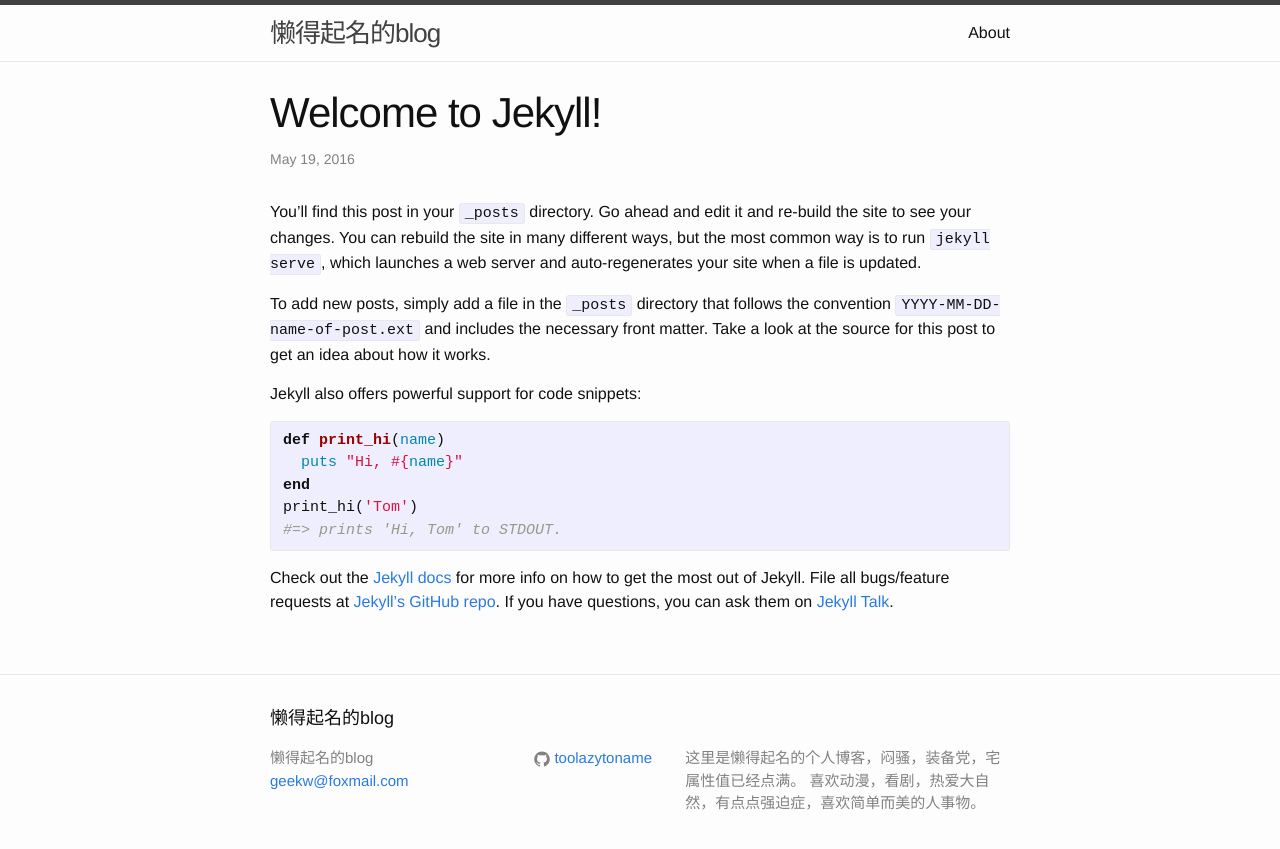
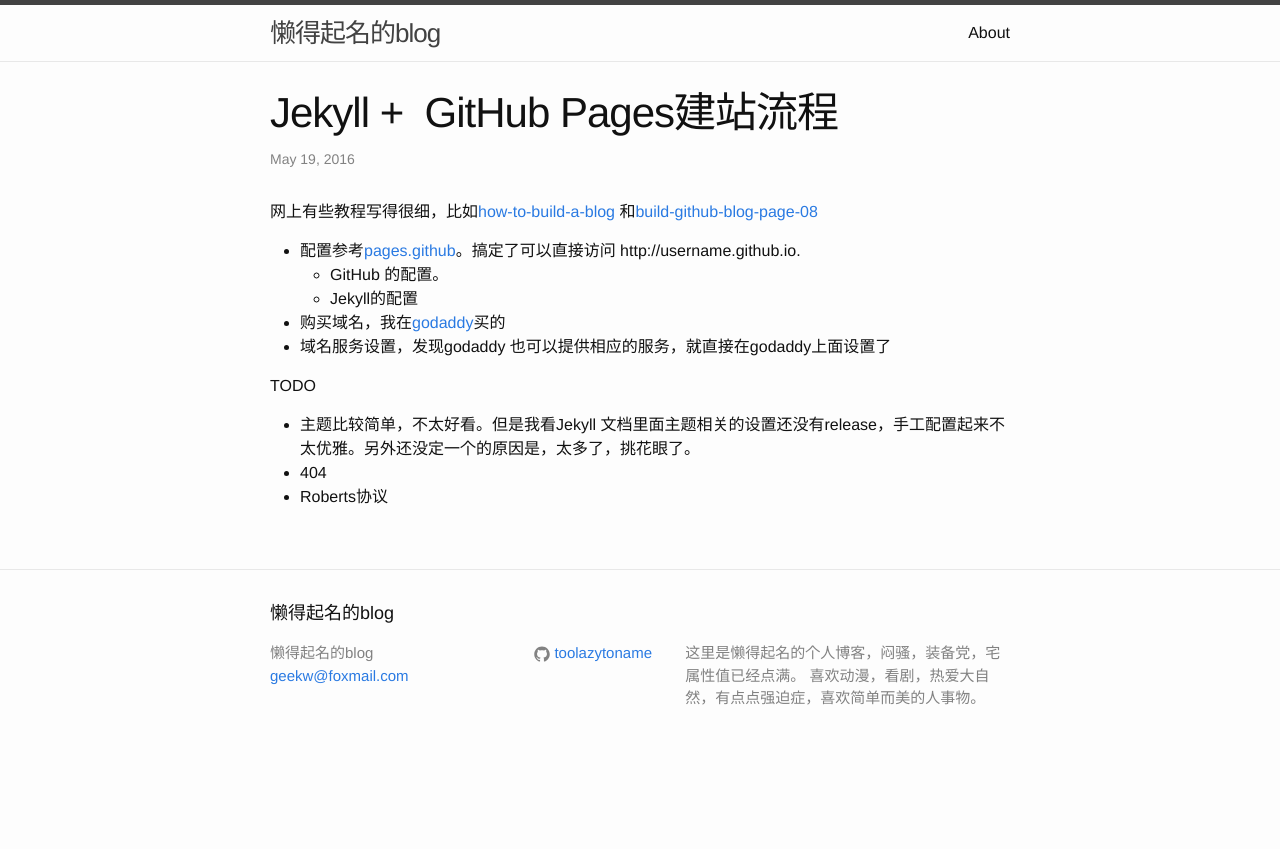
Before and after one commit to toolazytoname/toolazytoname.github.io, a Jekyll site: the page built from _posts/2016-05-19-welcome-to-jekyll.markdown, in a window 1280 px wide. Shown: the top 849 px of the page. Built offline with Jekyll 4.4.1, drawn with Linux system fonts in a browser that asks for light colours.

Commit message:
edit 建站流程

```diff
--- a/_posts/2016-05-19-welcome-to-jekyll.markdown
+++ b/_posts/2016-05-19-welcome-to-jekyll.markdown
@@ -1,25 +1,23 @@
 ---
 layout: post
-title:  "Welcome to Jekyll!"
+title:  "Jekyll +  GitHub Pages建站流程"
 date:   2016-05-19 17:27:32 +0800
-categories: jekyll update
+categories: 黑技能
 ---
-You’ll find this post in your `_posts` directory. Go ahead and edit it and re-build the site to see your changes. You can rebuild the site in many different ways, but the most common way is to run `jekyll serve`, which launches a web server and auto-regenerates your site when a file is updated.
 
-To add new posts, simply add a file in the `_posts` directory that follows the convention `YYYY-MM-DD-name-of-post.ext` and includes the necessary front matter. Take a look at the source for this post to get an idea about how it works.
+网上有些教程写得很细，比如[how-to-build-a-blog](http://cnfeat.com/blog/2014/05/10/how-to-build-a-blog/) 和[build-github-blog-page-08](http://www.pchou.info/ssgithubPage/2014-07-04-build-github-blog-page-08.html)
 
-Jekyll also offers powerful support for code snippets:
+* 配置参考[pages.github](https://pages.github.com)。搞定了可以直接访问 http://username.github.io.
+    * GitHub 的配置。
+    * Jekyll的配置
+* 购买域名，我在[godaddy](https://www.godaddy.com)买的
+* 域名服务设置，发现godaddy 也可以提供相应的服务，就直接在godaddy上面设置了
 
-{% highlight ruby %}
-def print_hi(name)
-  puts "Hi, #{name}"
-end
-print_hi('Tom')
-#=> prints 'Hi, Tom' to STDOUT.
-{% endhighlight %}
 
-Check out the [Jekyll docs][jekyll-docs] for more info on how to get the most out of Jekyll. File all bugs/feature requests at [Jekyll’s GitHub repo][jekyll-gh]. If you have questions, you can ask them on [Jekyll Talk][jekyll-talk].
 
-[jekyll-docs]: http://jekyllrb.com/docs/home
-[jekyll-gh]:   https://github.com/jekyll/jekyll
-[jekyll-talk]: https://talk.jekyllrb.com/
+
+TODO
+
+* 主题比较简单，不太好看。但是我看Jekyll 文档里面主题相关的设置还没有release，手工配置起来不太优雅。另外还没定一个的原因是，太多了，挑花眼了。
+* 404
+* Roberts协议
```
